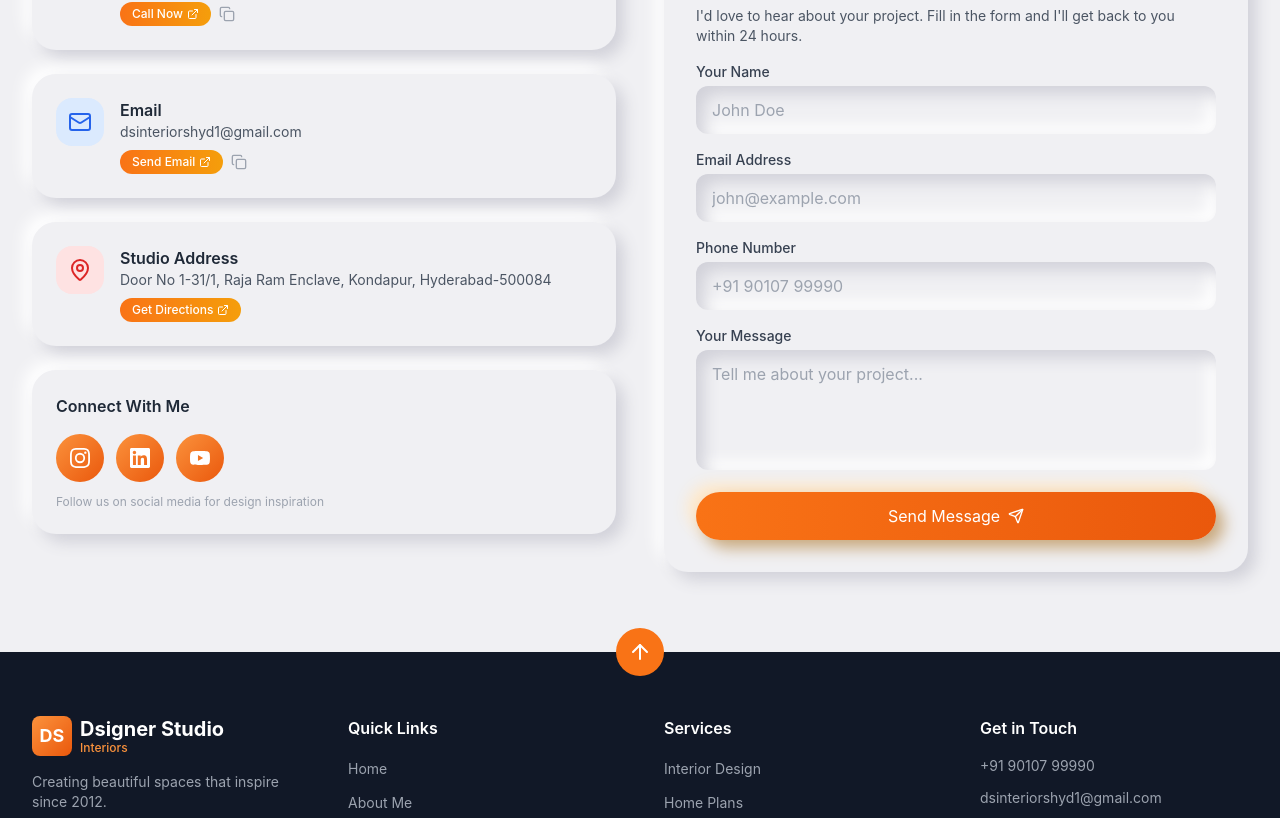
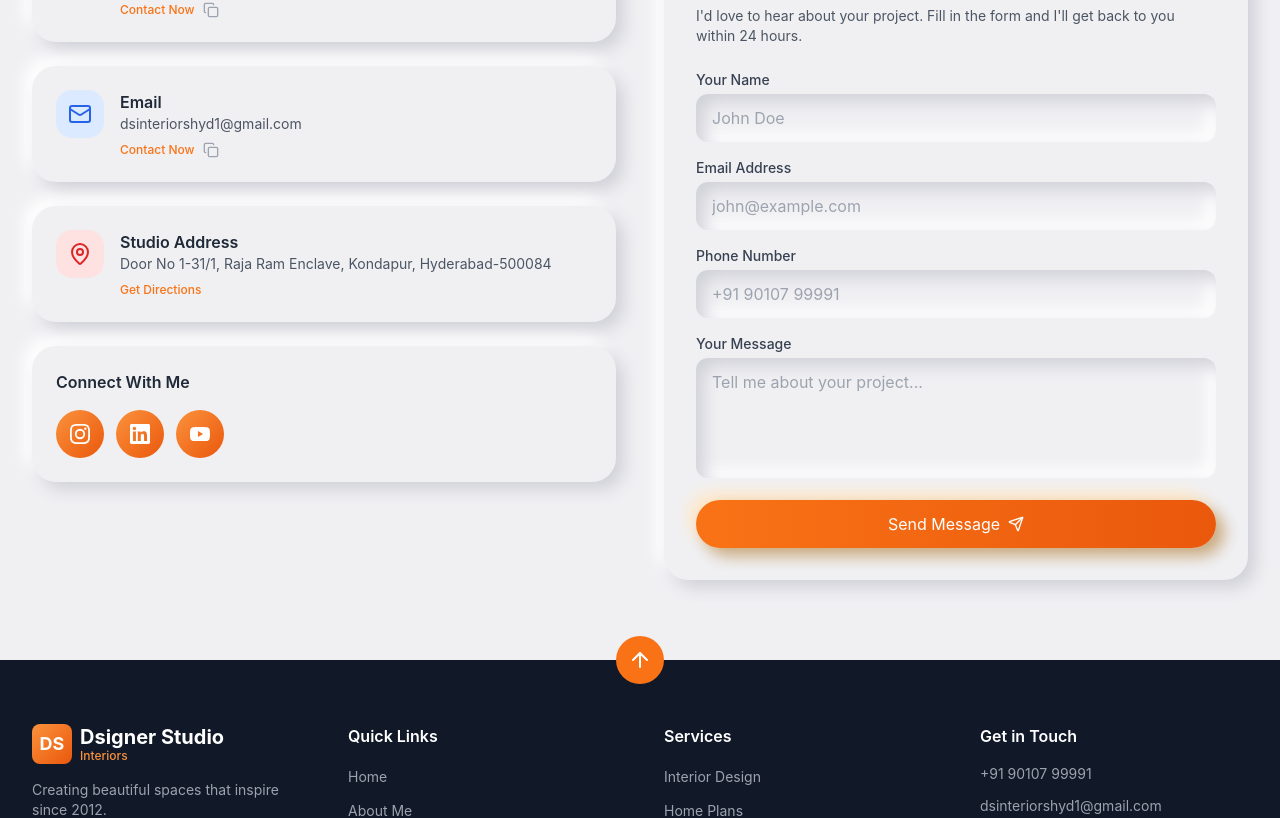
Before and after one commit to Prasad-Nelaturi/ds-varma-portfolio, a React (Create React App) app: page / in a window 1280 px wide. Shown: the part 5655-6473 px from the top of the page. Built offline with nearby package versions, Linux system fonts and the light colour scheme.

Commit message:
contact1.1

```diff
--- a/src/components/Contact.jsx
+++ b/src/components/Contact.jsx
@@ -1,27 +1,28 @@
 import React, { useState } from 'react';
 import { motion } from 'framer-motion';
-import { Phone, Mail, MapPin, Send, Copy, Check, Sparkles, ExternalLink } from 'lucide-react';
+import { Phone, Mail, MapPin, Send, Copy, Check, Sparkles } from 'lucide-react';
 
 // Custom social icons as SVG components
 const SocialIcons = {
   Instagram: (props) => (
     <svg {...props} viewBox="0 0 24 24" fill="currentColor">
-      <path d="M12 2.163c3.204 0 3.584.012 4.85.07 3.252.148 4.771 1.691 4.919 4.919.058 1.265.069 1.645.069 4.849 0 3.205-.012 3.584-.069 4.849-.149 3.225-1.664 4.771-4.919 4.919-1.266.058-1.644.07-4.85.07-3.204 0-3.584-.012-4.849-.07-3.26-.149-4.771-1.699-4.919-4.92-.058-1.265-.07-1.644-.07-4.849 0-3.204.013-3.583.07-4.849.149-3.227 1.664-4.771 4.919-4.919 1.266-.057 1.645-.069 4.849-.069zM12 0C8.741 0 8.333.014 7.053.072 2.695.272.273 2.69.073 7.052.014 8.333 0 8.741 0 12c0 3.259.014 3.668.072 4.948.2 4.358 2.618 6.78 6.98 6.98C8.333 23.986 8.741 24 12 24c3.259 0 3.668-.014 4.948-.072 4.354-.2 6.782-2.618 6.979-6.98.059-1.28.073-1.689.073-4.948 0-3.259-.014-3.667-.072-4.947-.196-4.354-2.617-6.78-6.979-6.98C15.668.014 15.259 0 12 0zm0 5.838a6.162 6.162 0 100 12.324 6.162 6.162 0 000-12.324zM12 16a4 4 0 110-8 4 4 0 010 8zm6.406-11.845a1.44 1.44 0 100 2.881 1.44 1.44 0 000-2.881z" />
+      <path d="M12 2.163c3.204 0 3.584.012 4.85.07 3.252.148 4.771 1.691 4.919 4.919.058 1.265.069 1.645.069 4.849 0 3.205-.012 3.584-.069 4.849-.149 3.225-1.664 4.771-4.919 4.919-1.266.058-1.644.07-4.85.07-3.204 0-3.584-.012-4.849-.07-3.26-.149-4.771-1.699-4.919-4.92-.058-1.265-.07-1.644-.07-4.849 0-3.204.013-3.583.07-4.849.149-3.227 1.664-4.771 4.919-4.919 1.266-.057 1.645-.069 4.849-.069zM12 0C8.741 0 8.333.014 7.053.072 2.695.272.273 2.69.073 7.052.014 8.333 0 8.741 0 12c0 3.259.014 3.668.072 4.948.2 4.358 2.618 6.78 6.98 6.98C8.333 23.986 8.741 24 12 24c3.259 0 3.668-.014 4.948-.072 4.354-.2 6.782-2.618 6.979-6.98.059-1.28.073-1.689.073-4.948 0-3.259-.014-3.667-.072-4.947-.196-4.354-2.617-6.78-6.979-6.98C15.668.014 15.259 0 12 0zm0 5.838a6.162 6.162 0 100 12.324 6.162 6.162 0 000-12.324zM12 16a4 4 0 110-8 4 4 0 010 8zm6.406-11.845a1.44 1.44 0 100 2.881 1.44 1.44 0 000-2.881z"/>
     </svg>
   ),
   Linkedin: (props) => (
     <svg {...props} viewBox="0 0 24 24" fill="currentColor">
-      <path d="M20.447 20.452h-3.554v-5.569c0-1.328-.027-3.037-1.852-3.037-1.853 0-2.136 1.445-2.136 2.939v5.667H9.351V9h3.414v1.561h.046c.477-.9 1.637-1.85 3.37-1.85 3.601 0 4.267 2.37 4.267 5.455v6.286zM5.337 7.433c-1.144 0-2.063-.926-2.063-2.065 0-1.138.92-2.063 2.063-2.063 1.14 0 2.064.925 2.064 2.063 0 1.139-.925 2.065-2.064 2.065zm1.782 13.019H3.555V9h3.564v11.452zM22.225 0H1.771C.792 0 0 .774 0 1.729v20.542C0 23.227.792 24 1.771 24h20.451C23.2 24 24 23.227 24 22.271V1.729C24 .774 23.2 0 22.222 0h.003z" />
+      <path d="M20.447 20.452h-3.554v-5.569c0-1.328-.027-3.037-1.852-3.037-1.853 0-2.136 1.445-2.136 2.939v5.667H9.351V9h3.414v1.561h.046c.477-.9 1.637-1.85 3.37-1.85 3.601 0 4.267 2.37 4.267 5.455v6.286zM5.337 7.433c-1.144 0-2.063-.926-2.063-2.065 0-1.138.92-2.063 2.063-2.063 1.14 0 2.064.925 2.064 2.063 0 1.139-.925 2.065-2.064 2.065zm1.782 13.019H3.555V9h3.564v11.452zM22.225 0H1.771C.792 0 0 .774 0 1.729v20.542C0 23.227.792 24 1.771 24h20.451C23.2 24 24 23.227 24 22.271V1.729C24 .774 23.2 0 22.222 0h.003z"/>
     </svg>
   ),
   Youtube: (props) => (
     <svg {...props} viewBox="0 0 24 24" fill="currentColor">
-      <path d="M23.498 6.186a3.016 3.016 0 00-2.122-2.136C19.505 3.545 12 3.545 12 3.545s-7.505 0-9.377.505A3.017 3.017 0 00.502 6.186C0 8.07 0 12 0 12s0 3.93.502 5.814a3.016 3.016 0 002.122 2.136c1.871.505 9.376.505 9.376.505s7.505 0 9.377-.505a3.015 3.015 0 002.122-2.136C24 15.93 24 12 24 12s0-3.93-.502-5.814zM9.545 15.568V8.432L15.818 12l-6.273 3.568z" />
+      <path d="M23.498 6.186a3.016 3.016 0 00-2.122-2.136C19.505 3.545 12 3.545 12 3.545s-7.505 0-9.377.505A3.017 3.017 0 00.502 6.186C0 8.07 0 12 0 12s0 3.93.502 5.814a3.016 3.016 0 002.122 2.136c1.871.505 9.376.505 9.376.505s7.505 0 9.377-.505a3.015 3.015 0 002.122-2.136C24 15.93 24 12 24 12s0-3.93-.502-5.814zM9.545 15.568V8.432L15.818 12l-6.273 3.568z"/>
     </svg>
   ),
 };
 
 const Contact = () => {
+  const [copied, setCopied] = useState(false);
   const [formData, setFormData] = useState({
     name: '',
     email: '',
@@ -29,80 +30,46 @@ const Contact = () => {
     message: '',
   });
 
-  const [toastMessage, setToastMessage] = useState(null);
-
-  // Contact information with proper actions
   const contactInfo = [
     {
       icon: Phone,
       title: 'Phone',
-      value: '+91 90107 99990',
-      action: () => {
-        // This will trigger the phone dialer
-        window.location.href = 'tel:+919010799991';
-      },
+      value: '+91 90107 99991',
+      link: 'tel:+919010799991',
       color: 'bg-green-100 text-green-600',
-      buttonText: 'Call Now',
-      isClickable: true,
     },
     {
       icon: Mail,
       title: 'Email',
       value: 'dsinteriorshyd1@gmail.com',
-      action: () => {
-        // This will open email client
-        window.location.href = 'mailto:dsinteriorshyd1@gmail.com?subject=Interior Design Inquiry&body=Hi, I would like to discuss my interior design project...';
-      },
+      link: 'mailto:dsinteriorshyd1@gmail.com',
       color: 'bg-blue-100 text-blue-600',
-      buttonText: 'Send Email',
-      isClickable: true,
     },
     {
       icon: MapPin,
       title: 'Studio Address',
       value: 'Door No 1-31/1, Raja Ram Enclave, Kondapur, Hyderabad-500084',
-      action: () => {
-        // This will open Google Maps with the address
-        const address = encodeURIComponent('Door No 1-31/1, Raja Ram Enclave, Kondapur, Hyderabad-500084');
-        window.open(`https://www.google.com/maps/search/?api=1&query=${address}`, '_blank');
-      },
+      link: 'https://maps.google.com',
       color: 'bg-red-100 text-red-600',
-      buttonText: 'Get Directions',
-      isClickable: true,
     },
   ];
 
   const socialLinks = [
-    {
-      icon: SocialIcons.Instagram,
-      href: 'https://instagram.com',
-      label: 'Instagram',
-      username: '@dsinteriors'
-    },
-    {
-      icon: SocialIcons.Linkedin,
-      href: 'https://linkedin.com',
-      label: 'LinkedIn',
-      username: 'DS Interiors'
-    },
-    {
-      icon: SocialIcons.Youtube,
-      href: 'https://youtube.com',
-      label: 'YouTube',
-      username: 'DS Interiors'
-    },
+    { icon: SocialIcons.Instagram, href: 'https://instagram.com', label: 'Instagram' },
+    { icon: SocialIcons.Linkedin, href: 'https://linkedin.com', label: 'LinkedIn' },
+    { icon: SocialIcons.Youtube, href: 'https://youtube.com', label: 'YouTube' },
   ];
 
-  // Toast notification
-  const showToast = (message) => {
-    setToastMessage(message);
-    setTimeout(() => setToastMessage(null), 3000);
+  const copyToClipboard = (text) => {
+    navigator.clipboard.writeText(text);
+    setCopied(true);
+    setTimeout(() => setCopied(false), 2000);
   };
 
   const handleSubmit = (e) => {
     e.preventDefault();
     console.log('Form submitted:', formData);
-    showToast('✓ Thank you! I\'ll get back to you within 24 hours.');
+    alert('Thank you for reaching out! I\'ll get back to you soon.');
     setFormData({ name: '', email: '', phone: '', message: '' });
   };
 
@@ -110,39 +77,8 @@ const Contact = () => {
     setFormData({ ...formData, [e.target.name]: e.target.value });
   };
 
-  // Handle contact action with validation
-  const handleContactAction = (action, title) => {
-    if (title === 'Phone') {
-      // Check if device supports calling
-      if (navigator.userAgent.match(/Android|iPhone|iPad|iPod/i)) {
-        action();
-      } else {
-        showToast('📱 Phone app will open on mobile devices');
-        action();
-      }
-    } else if (title === 'Email') {
-      // Check if email client is available
-      action();
-    } else if (title === 'Studio Address') {
-      // Open Google Maps
-      action();
-    }
-  };
-
   return (
     <section id="contact" className="py-16 sm:py-20 relative overflow-hidden">
-      {/* Toast Notification */}
-      {toastMessage && (
-        <motion.div
-          initial={{ opacity: 0, y: -50 }}
-          animate={{ opacity: 1, y: 0 }}
-          exit={{ opacity: 0, y: -50 }}
-          className="fixed top-4 left-1/2 transform -translate-x-1/2 z-50 bg-white/90 backdrop-blur-lg px-6 py-3 rounded-2xl shadow-2xl border border-green-200"
-        >
-          <span className="text-green-600 font-medium">{toastMessage}</span>
-        </motion.div>
-      )}
-
       <div className="absolute top-0 left-0 w-96 h-96 bg-orange-50 rounded-full blur-3xl opacity-30 -z-10"></div>
       <div className="absolute bottom-0 right-0 w-96 h-96 bg-amber-50 rounded-full blur-3xl opacity-30 -z-10"></div>
 
@@ -176,7 +112,7 @@ const Contact = () => {
                   whileInView={{ opacity: 1, y: 0 }}
                   viewport={{ once: true }}
                   transition={{ delay: index * 0.1 }}
-                  className="neumorph-card p-6 flex items-start gap-4 hover:shadow-lg transition-shadow"
+                  className="neumorph-card p-6 flex items-start gap-4"
                 >
                   <div className={`w-12 h-12 rounded-2xl flex items-center justify-center ${item.color} flex-shrink-0`}>
                     <item.icon className="w-6 h-6" />
@@ -185,25 +121,21 @@ const Contact = () => {
                     <h4 className="font-semibold text-gray-800">{item.title}</h4>
                     <p className="text-gray-600 text-sm break-words">{item.value}</p>
                     <div className="flex items-center gap-2 mt-2">
-                      <motion.button
-                        whileHover={{ scale: 1.05 }}
-                        whileTap={{ scale: 0.95 }}
-                        onClick={() => handleContactAction(item.action, item.title)}
-                        className={`inline-flex items-center gap-1 px-3 py-1 rounded-full text-xs font-medium transition-colors ${item.isClickable ? 'bg-gradient-to-r from-orange-500 to-amber-500 text-white hover:shadow-lg hover:shadow-orange-500/25' : 'text-orange-500'}`}
+                      <a
+                        href={item.link}
+                        target="_blank"
+                        rel="noopener noreferrer"
+                        className="text-orange-500 text-xs font-medium hover:text-orange-600"
                       >
-                        {item.buttonText}
-                        <ExternalLink className="w-3 h-3" />
-                      </motion.button>
+                        {item.title === 'Studio Address' ? 'Get Directions' : 'Contact Now'}
+                      </a>
                       {item.title !== 'Studio Address' && (
                         <button
-                          onClick={() => {
-                            navigator.clipboard.writeText(item.value);
-                            showToast(`📋 Copied ${item.title} to clipboard`);
-                          }}
+                          onClick={() => copyToClipboard(item.value)}
                           className="text-gray-400 hover:text-orange-500 transition-colors"
                           aria-label="Copy to clipboard"
                         >
-                          <Copy className="w-4 h-4" />
+                          {copied ? <Check className="w-4 h-4 text-green-500" /> : <Copy className="w-4 h-4" />}
                         </button>
                       )}
                     </div>
@@ -214,28 +146,22 @@ const Contact = () => {
               {/* Social Links */}
               <div className="neumorph-card p-6">
                 <h4 className="font-semibold text-gray-800 mb-4">Connect With Me</h4>
-                <div className="flex flex-wrap gap-3">
+                <div className="flex gap-3">
                   {socialLinks.map((social, index) => (
                     <motion.a
                       key={index}
                       href={social.href}
                       target="_blank"
                       rel="noopener noreferrer"
-                      whileHover={{ scale: 1.1, y: -3 }}
+                      whileHover={{ scale: 1.1 }}
                       whileTap={{ scale: 0.9 }}
-                      className="w-12 h-12 bg-gradient-to-br from-orange-400 to-orange-600 rounded-full flex items-center justify-center text-white hover:shadow-lg transition-all group relative"
+                      className="w-12 h-12 bg-gradient-to-br from-orange-400 to-orange-600 rounded-full flex items-center justify-center text-white hover:shadow-lg transition-all"
                       aria-label={social.label}
                     >
                       <social.icon className="w-5 h-5" />
-                      <span className="absolute -top-8 left-1/2 transform -translate-x-1/2 text-xs bg-gray-800 text-white px-2 py-1 rounded opacity-0 group-hover:opacity-100 transition-opacity whitespace-nowrap">
-                        {social.label}
-                      </span>
                     </motion.a>
                   ))}
                 </div>
-                <p className="text-xs text-gray-400 mt-3">
-                  Follow us on social media for design inspiration
-                </p>
               </div>
             </div>
           </motion.div>
@@ -249,7 +175,7 @@ const Contact = () => {
           >
             <form onSubmit={handleSubmit} className="neumorph-card p-6 sm:p-8">
               <h3 className="text-2xl font-bold text-gray-800 mb-4">Send Me a Message</h3>
-              <p className="text-gray-600 text-sm mb-4">
+              <p className="text-gray-600 text-sm mb-6">
                 I'd love to hear about your project. Fill in the form and I'll get back to you within 24 hours.
               </p>
 
@@ -297,7 +223,7 @@ const Contact = () => {
                     value={formData.phone}
                     onChange={handleChange}
                     className="w-full px-4 py-3 bg-neumorph-light rounded-xl shadow-neumorph-inset focus:shadow-neumorph focus:outline-none transition-all"
-                    placeholder="+91 90107 99990"
+                    placeholder="+91 90107 99991"
                   />
                 </div>
 
@@ -317,15 +243,13 @@ const Contact = () => {
                   ></textarea>
                 </div>
 
-                <motion.button
+                <button
                   type="submit"
-                  whileHover={{ scale: 1.02 }}
-                  whileTap={{ scale: 0.98 }}
                   className="w-full neumorph-button-primary flex items-center justify-center gap-2"
                 >
                   Send Message
                   <Send className="w-4 h-4" />
-                </motion.button>
+                </button>
               </div>
             </form>
           </motion.div>
--- a/src/components/Footer.jsx
+++ b/src/components/Footer.jsx
@@ -106,7 +106,7 @@ const Footer = () => {
           <div>
             <h4 className="font-semibold text-white mb-4">Get in Touch</h4>
             <div className="space-y-3">
-              <p className="text-gray-400 text-sm">+91 90107 99990</p>
+              <p className="text-gray-400 text-sm">+91 90107 99991</p>
               <p className="text-gray-400 text-sm break-all">dsinteriorshyd1@gmail.com</p>
               <p className="text-gray-400 text-sm">
                 Door No 1-31/1, Raja Ram Enclave,<br />
```
